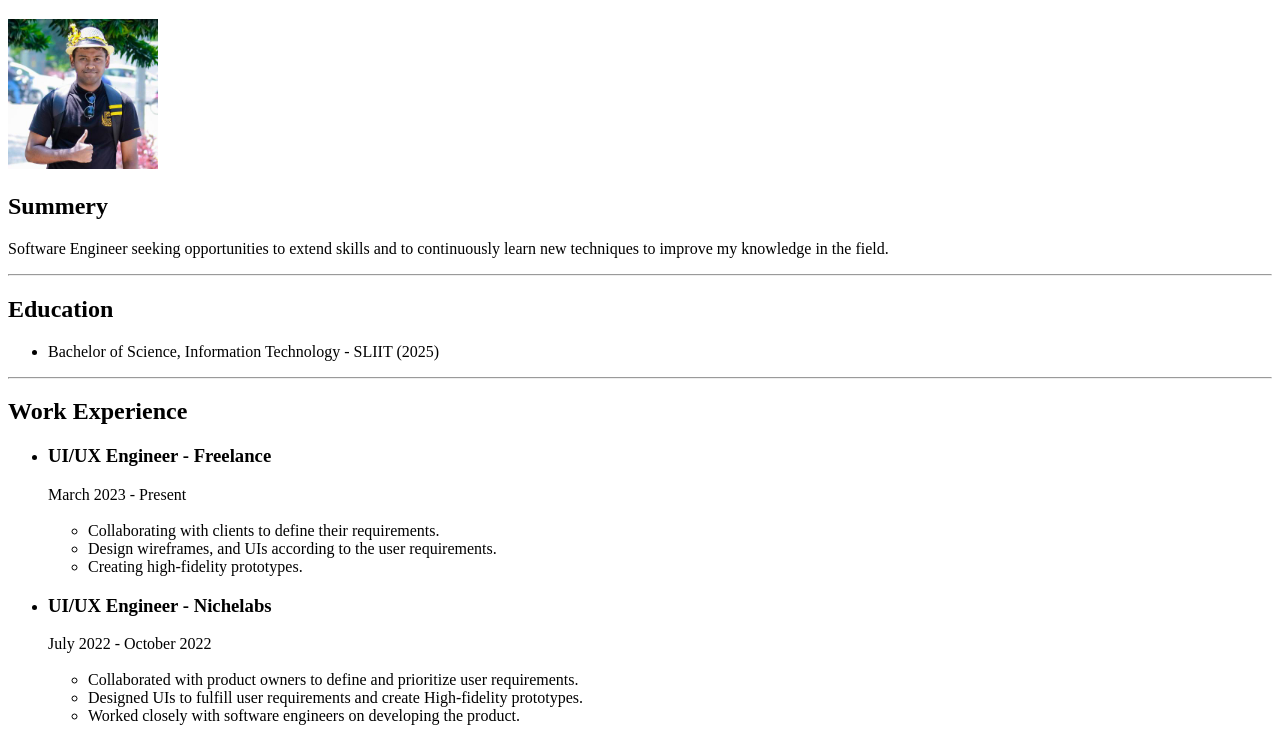
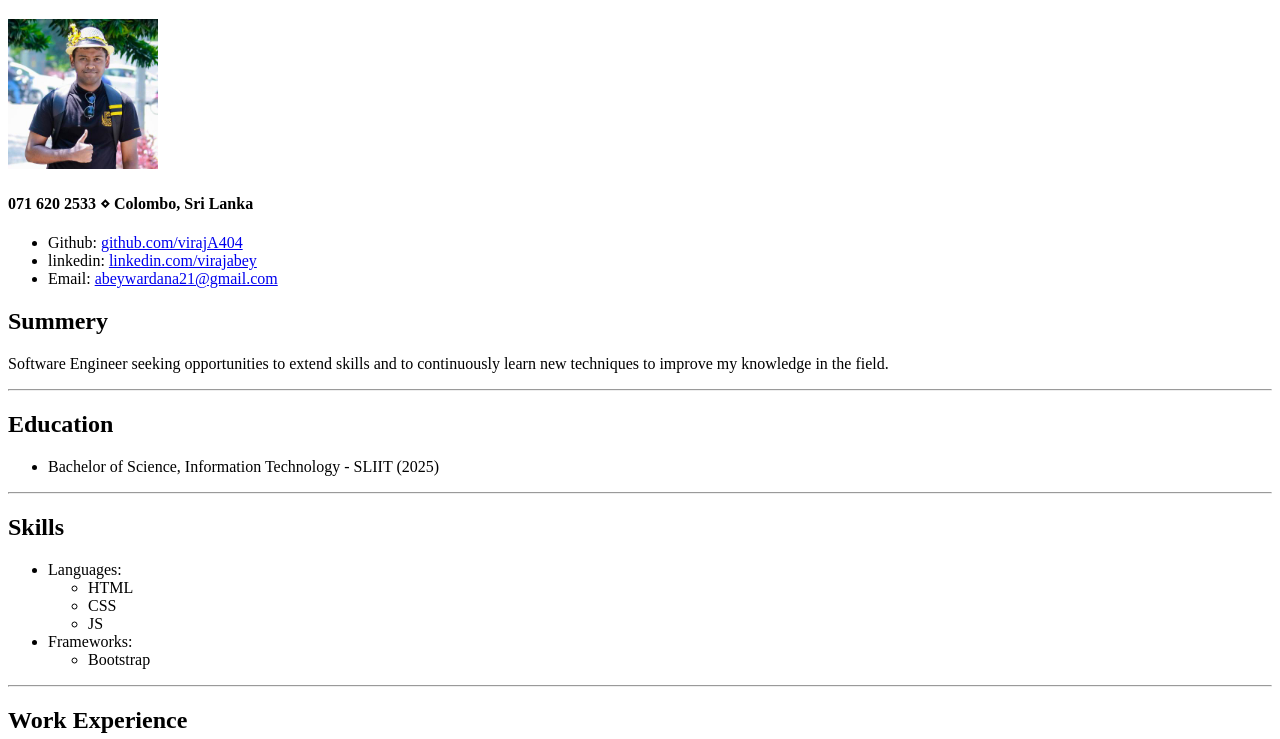
Before and after one commit to virajA404/Capstone-Project-1---Online-Resume, a plain HTML site: page index.html in a window 1280 px wide. Shown: the part 61-800 px from the top of the page. Drawn offline with Linux system fonts and the light colour scheme.

Commit message:
skills and links

```diff
--- a/index.html
+++ b/index.html
@@ -1,48 +1,77 @@
 <!DOCTYPE html>
 <html lang="en">
   <head>
-    <meta charset="UTF-8">
+    <meta charset="UTF-8" />
     <meta name="viewport" content="width=device-width, initial-scale=1.0" />
     <title>My Resume</title>
   </head>
   <body>
     <h1>Viraj Abeywardana</h1>
     <img src="./images/my pic.jpeg" alt="my image" height="150px" />
+    <h4>071 620 2533 ⋄ Colombo, Sri Lanka</h4>
+    <ul>
+        <li>
+            Github: <a href="https://github.com/virajA404">github.com/virajA404</a>
+        </li>
+        <li>
+            linkedin: <a href="https://www.linkedin.com/in/virajabey/">linkedin.com/virajabey</a>
+        </li>
+        <li>
+            Email: <a href="https://abeywardana21@gmail.com">abeywardana21@gmail.com</a>
+        </li>
+    </ul>
 
+    <!-- summery section -->
     <h2>Summery</h2>
     <p>
       Software Engineer seeking opportunities to extend skills and to
       continuously learn new techniques to improve my knowledge in the field.
     </p>
+    <hr />
+    <!-- summery section ends here-->
 
-    <hr>
-
+    <!-- Education section -->
     <h2>Education</h2>
     <ul>
+      <li>Bachelor of Science, Information Technology - SLIIT (2025)</li>
+    </ul>
+    <hr />
+    <!-- Education section ends here-->
+
+    <!-- Skills section -->
+    <h2>Skills</h2>
+    <ul>
       <li>
-            Bachelor of Science, Information Technology - SLIIT (2025)
+        Languages:
+        <ul>
+          <li>HTML</li>
+          <li>CSS</li>
+          <li>JS</li>
+        </ul>
+      </li>
+
+      <li>
+        Frameworks:
+        <ul>
+          <li>Bootstrap</li>
+        </ul>
       </li>
     </ul>
+    <hr />
+    <!-- Skills section ends here-->
 
-    <hr>
-
+    <!-- Work Experience section -->
     <h2>Work Experience</h2>
     <ul>
       <li>
         <h3>UI/UX Engineer - Freelance</h3>
         March 2023 - Present
       </li>
-        <br>
+      <br />
       <ul>
-            <li>
-                Collaborating with clients to define their requirements.
-            </li>
-            <li>
-                Design wireframes, and UIs according to the user requirements.
-            </li>
-            <li>
-                Creating high-fidelity prototypes.
-            </li>
+        <li>Collaborating with clients to define their requirements.</li>
+        <li>Design wireframes, and UIs according to the user requirements.</li>
+        <li>Creating high-fidelity prototypes.</li>
       </ul>
     </ul>
 
@@ -51,19 +80,24 @@
         <h3>UI/UX Engineer - Nichelabs</h3>
         July 2022 - October 2022
       </li>
-        <br>
+      <br />
       <ul>
         <li>
-                Collaborated with product owners to define and prioritize user requirements.
+          Collaborated with product owners to define and prioritize user
+          requirements.
         </li>
         <li>
-                Designed UIs to fulfill user requirements and create High-fidelity prototypes.
+          Designed UIs to fulfill user requirements and create High-fidelity
+          prototypes.
         </li>
         <li>
           Worked closely with software engineers on developing the product.
         </li>
       </ul>
     </ul>
+    <hr />
+    <!-- Work Experience section ends here-->
+
 
   </body>
 </html>
```
Lines whose indentation alone changed are shown as unchanged.
